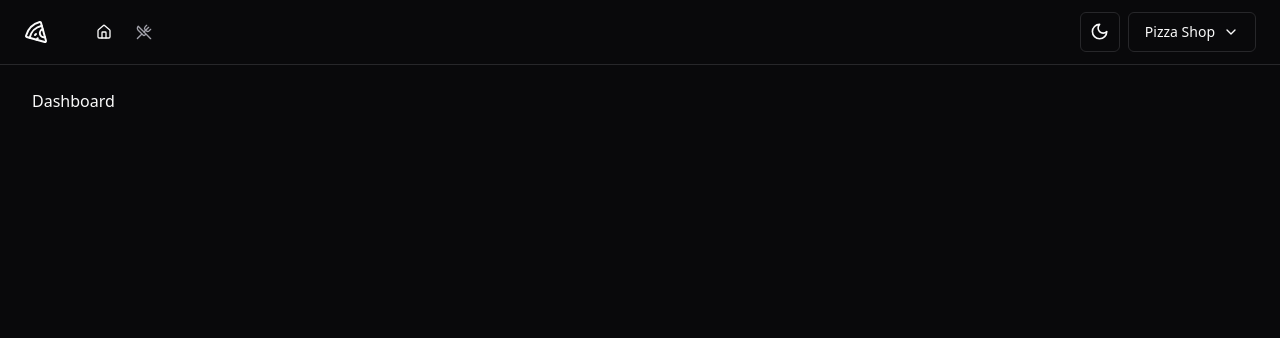
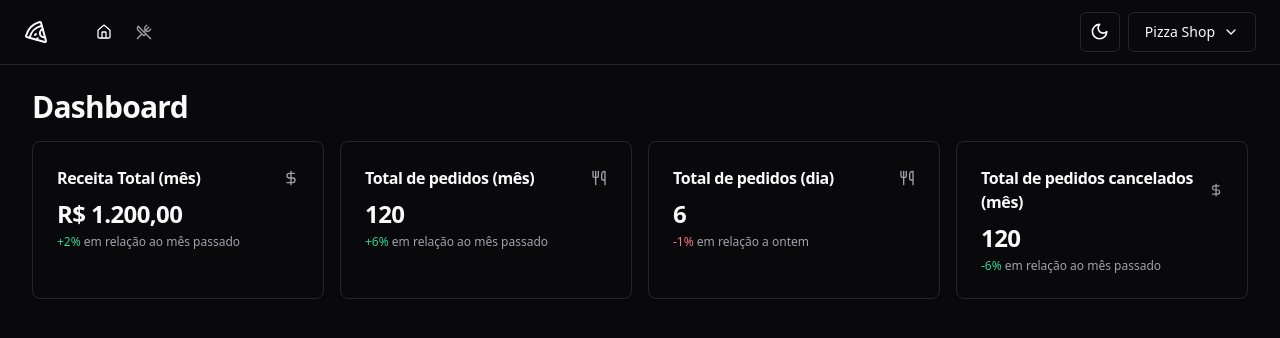
Before and after one commit to nathancamolez-dev/pizza-manager-front-end, a React (Vite) app: page / in a window 1280 px wide. Shown: the top 338 px of the page. Built offline with nearby package versions, Linux system fonts and the light colour scheme.

Commit message:
feat: cards of dashboard page

```diff
--- /dev/null
+++ b/src/components/ui/card.tsx
@@ -0,0 +1,79 @@
+import * as React from "react"
+
+import { cn } from "@/lib/utils"
+
+const Card = React.forwardRef<
+  HTMLDivElement,
+  React.HTMLAttributes<HTMLDivElement>
+>(({ className, ...props }, ref) => (
+  <div
+    ref={ref}
+    className={cn(
+      "rounded-lg border bg-card text-card-foreground shadow-sm",
+      className
+    )}
+    {...props}
+  />
+))
+Card.displayName = "Card"
+
+const CardHeader = React.forwardRef<
+  HTMLDivElement,
+  React.HTMLAttributes<HTMLDivElement>
+>(({ className, ...props }, ref) => (
+  <div
+    ref={ref}
+    className={cn("flex flex-col space-y-1.5 p-6", className)}
+    {...props}
+  />
+))
+CardHeader.displayName = "CardHeader"
+
+const CardTitle = React.forwardRef<
+  HTMLParagraphElement,
+  React.HTMLAttributes<HTMLHeadingElement>
+>(({ className, ...props }, ref) => (
+  <h3
+    ref={ref}
+    className={cn(
+      "text-2xl font-semibold leading-none tracking-tight",
+      className
+    )}
+    {...props}
+  />
+))
+CardTitle.displayName = "CardTitle"
+
+const CardDescription = React.forwardRef<
+  HTMLParagraphElement,
+  React.HTMLAttributes<HTMLParagraphElement>
+>(({ className, ...props }, ref) => (
+  <p
+    ref={ref}
+    className={cn("text-sm text-muted-foreground", className)}
+    {...props}
+  />
+))
+CardDescription.displayName = "CardDescription"
+
+const CardContent = React.forwardRef<
+  HTMLDivElement,
+  React.HTMLAttributes<HTMLDivElement>
+>(({ className, ...props }, ref) => (
+  <div ref={ref} className={cn("p-6 pt-0", className)} {...props} />
+))
+CardContent.displayName = "CardContent"
+
+const CardFooter = React.forwardRef<
+  HTMLDivElement,
+  React.HTMLAttributes<HTMLDivElement>
+>(({ className, ...props }, ref) => (
+  <div
+    ref={ref}
+    className={cn("flex items-center p-6 pt-0", className)}
+    {...props}
+  />
+))
+CardFooter.displayName = "CardFooter"
+
+export { Card, CardHeader, CardFooter, CardTitle, CardDescription, CardContent }
--- a/src/pages/app/dashboard.tsx
+++ /dev/null
@@ -1,9 +0,0 @@
-import { Helmet } from 'react-helmet-async'
-
-export function Dashboard() {
-  return (
-    <>
-      <Helmet title="Dashboard" /> <h1>Dashboard</h1>
-    </>
-  )
-}
--- /dev/null
+++ b/src/pages/app/dashboard/dashboard.tsx
@@ -0,0 +1,23 @@
+import { Helmet } from 'react-helmet-async'
+import { MonthRevenueCard } from './month-revenue-card'
+import { MonthOrdersAmountCard } from './month-orders-amount'
+import { DayOrdersAmountCard } from './day-orders-amount-card'
+import { MonthCanceledOrdersAmountCard } from './month-canceled-orders-amount-card'
+
+export function Dashboard() {
+  return (
+    <>
+      <Helmet title="Dashboard" />
+      <div className="flex flex-col gap-4">
+        <h1 className="text-3xl font-bold tracking-tight">Dashboard</h1>
+
+        <div className="grid grid-cols-4 gap-4">
+          <MonthRevenueCard />
+          <MonthOrdersAmountCard />
+          <DayOrdersAmountCard />
+          <MonthCanceledOrdersAmountCard />
+        </div>
+      </div>
+    </>
+  )
+}
--- /dev/null
+++ b/src/pages/app/dashboard/day-orders-amount-card.tsx
@@ -0,0 +1,22 @@
+import { Card, CardHeader, CardTitle, CardContent } from '@/components/ui/card'
+import { Utensils } from 'lucide-react'
+
+export function DayOrdersAmountCard() {
+  return (
+    <Card>
+      <CardHeader className="flex-row items-center  space-y-0 justify-between pb-2">
+        <CardTitle className="text-base font-semibold">
+          Total de pedidos (dia)
+        </CardTitle>
+        <Utensils className="h-4 w-4 text-muted-foreground" />
+      </CardHeader>
+      <CardContent className="space-y-1">
+        <span className="text-2xl font-bold tracking-tight">6</span>
+        <p className="text-xs text-muted-foreground">
+          <span className="text-rose-500 dark:text-rose-400"> -1%</span> em
+          relação a ontem
+        </p>
+      </CardContent>
+    </Card>
+  )
+}
--- /dev/null
+++ b/src/pages/app/dashboard/month-canceled-orders-amount-card.tsx
@@ -0,0 +1,22 @@
+import { Card, CardHeader, CardTitle, CardContent } from '@/components/ui/card'
+import { DollarSign } from 'lucide-react'
+
+export function MonthCanceledOrdersAmountCard() {
+  return (
+    <Card>
+      <CardHeader className="flex-row items-center  space-y-0 justify-between pb-2">
+        <CardTitle className="text-base font-semibold">
+          Total de pedidos cancelados (mês)
+        </CardTitle>
+        <DollarSign className="h-4 w-4 text-muted-foreground" />
+      </CardHeader>
+      <CardContent className="space-y-1">
+        <span className="text-2xl font-bold tracking-tight">120</span>
+        <p className="text-xs text-muted-foreground">
+          <span className="text-emerald-500 dark:text-emerald-400">-6%</span> em
+          relação ao mês passado
+        </p>
+      </CardContent>
+    </Card>
+  )
+}
--- /dev/null
+++ b/src/pages/app/dashboard/month-orders-amount.tsx
@@ -0,0 +1,22 @@
+import { Card, CardHeader, CardTitle, CardContent } from '@/components/ui/card'
+import { Utensils } from 'lucide-react'
+
+export function MonthOrdersAmountCard() {
+  return (
+    <Card>
+      <CardHeader className="flex-row items-center  space-y-0 justify-between pb-2">
+        <CardTitle className="text-base font-semibold">
+          Total de pedidos (mês)
+        </CardTitle>
+        <Utensils className="h-4 w-4 text-muted-foreground" />
+      </CardHeader>
+      <CardContent className="space-y-1">
+        <span className="text-2xl font-bold tracking-tight">120</span>
+        <p className="text-xs text-muted-foreground">
+          <span className="text-emerald-500 dark:text-emerald-400">+6%</span> em
+          relação ao mês passado
+        </p>
+      </CardContent>
+    </Card>
+  )
+}
--- /dev/null
+++ b/src/pages/app/dashboard/month-revenue-card.tsx
@@ -0,0 +1,22 @@
+import { Card, CardHeader, CardTitle, CardContent } from '@/components/ui/card'
+import { DollarSign } from 'lucide-react'
+
+export function MonthRevenueCard() {
+  return (
+    <Card>
+      <CardHeader className="flex-row items-center  space-y-0 justify-between pb-2">
+        <CardTitle className="text-base font-semibold">
+          Receita Total (mês)
+        </CardTitle>
+        <DollarSign className="h-4 w-4 text-muted-foreground" />
+      </CardHeader>
+      <CardContent className="space-y-1">
+        <span className="text-2xl font-bold tracking-tight">R$ 1.200,00</span>
+        <p className="text-xs text-muted-foreground">
+          <span className="text-emerald-500 dark:text-emerald-400">+2%</span> em
+          relação ao mês passado
+        </p>
+      </CardContent>
+    </Card>
+  )
+}
--- a/src/pages/routes.tsx
+++ b/src/pages/routes.tsx
@@ -2,10 +2,10 @@
 
 import { AppLayout } from './_layouts/app'
 import { AuthLayout } from './_layouts/auth'
-import { Dashboard } from './app/dashboard'
 import { Orders } from './app/orders/orders'
 import { SignIn } from './auth/sign-in'
 import { SignUp } from './auth/sign-up'
+import { Dashboard } from './app/dashboard/dashboard'
 
 export const router = createBrowserRouter([
   {
```
